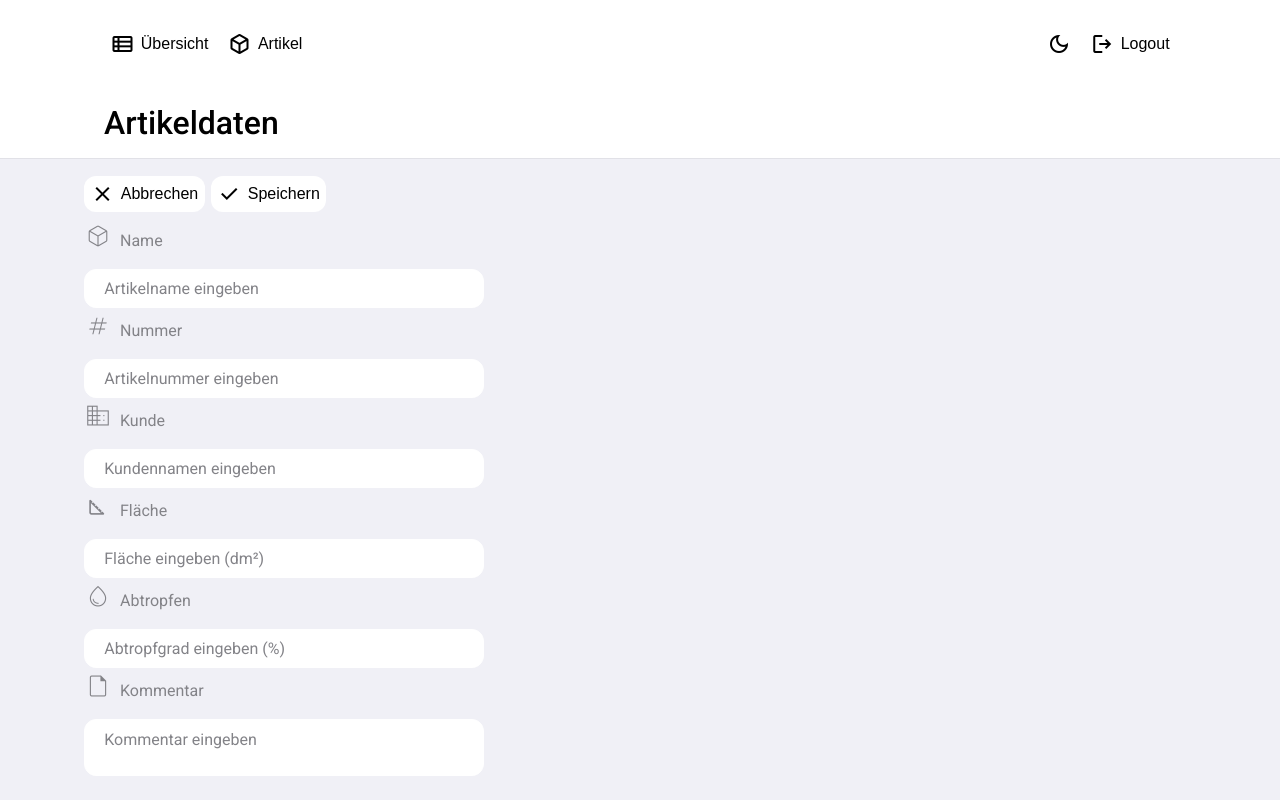
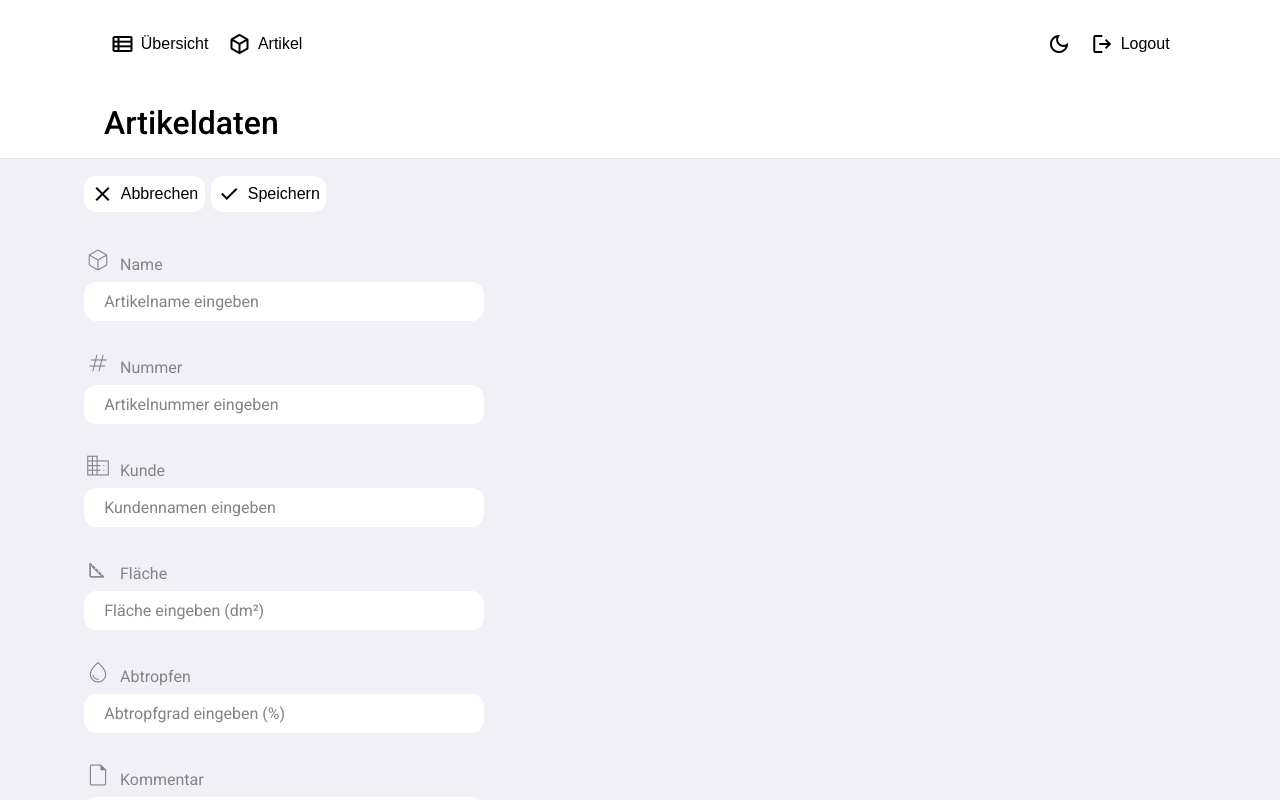
Before and after one commit to rapbru/cas-fee-project2-gravox, an Angular app in the folder frontend/: page /add-article in a window 1280 px wide. Built offline with nearby package versions, Linux system fonts and the light colour scheme; no server answers; sample sign-in values are in the browser's storage.

Commit message:
Fixed input field layout in add-article (and broke it in artice-card).

```diff
--- a/frontend/src/app/input-field/input-field.component.scss
+++ b/frontend/src/app/input-field/input-field.component.scss
@@ -7,6 +7,7 @@ $app-container-padding: 1rem;
 .input-field {
   max-width: 400px;
   width: 100%;
+  padding-top: 24px;
 
   &.comment-field {
     max-width: 400px;
@@ -17,6 +18,14 @@ $app-container-padding: 1rem;
       overflow: auto;
       line-height: 1.4;
     }
+  }
+}
+
+.input-field-header {
+  display: flex;
+  align-items: baseline;
+  margin-bottom: 8px;
+  gap: 8px;
 }
 
 .input-field-label {
@@ -35,7 +44,6 @@ $app-container-padding: 1rem;
     line-height: 1;
     position: relative;
     top: 4px;
-    }
   }
 }
 
@@ -78,6 +86,8 @@ $app-container-padding: 1rem;
 }
 
 .input-field-counter {
+  display: inline-flex;
+  align-items: baseline;
   font-size: var(--font-size);
   color: var(--color-sub-1);
   margin-left: 0.8em;
```
Lines whose indentation alone changed are shown as unchanged.
